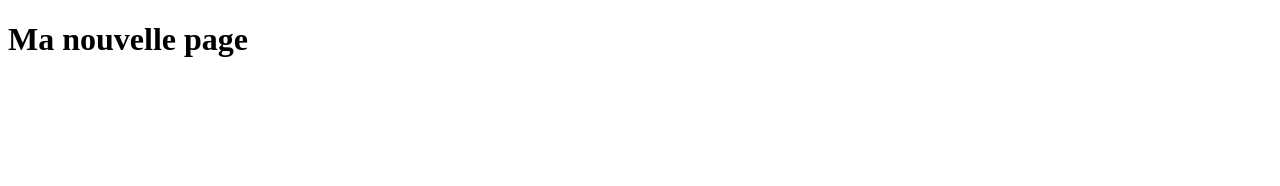
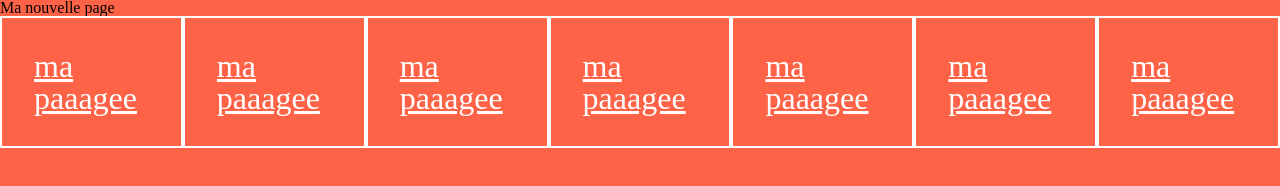
Before and after one commit to stella-roy/1w1-test, a plain HTML site: page index.html in a window 1280 px wide. Drawn offline with Linux system fonts and the light colour scheme.

Commit message:
Ajout du css

```diff
--- /dev/null
+++ b/assets/css/reset.css
@@ -0,0 +1,50 @@
+/* http://meyerweb.com/eric/tools/css/reset/
+   v2.0 | 20110126
+   License: none (public domain)
+*/
+*{
+    box-sizing: border-box;
+}
+html, body, div, span, applet, object, iframe,
+h1, h2, h3, h4, h5, h6, p, blockquote, pre,
+a, abbr, acronym, address, big, cite, code,
+del, dfn, em, img, ins, kbd, q, s, samp,
+small, strike, strong, sub, sup, tt, var,
+b, u, i, center,
+dl, dt, dd, ol, ul, li,
+fieldset, form, label, legend,
+table, caption, tbody, tfoot, thead, tr, th, td,
+article, aside, canvas, details, embed,
+figure, figcaption, footer, header, hgroup,
+menu, nav, output, ruby, section, summary,
+time, mark, audio, video {
+	margin: 0;
+	padding: 0;
+	border: 0;
+	font-size: 100%;
+	font: inherit;
+	vertical-align: baseline;
+}
+/* HTML5 display-role reset for older browsers */
+article, aside, details, figcaption, figure,
+footer, header, hgroup, menu, nav, section {
+	display: block;
+}
+body {
+	line-height: 1;
+}
+ol, ul {
+	list-style: none;
+}
+blockquote, q {
+	quotes: none;
+}
+blockquote:before, blockquote:after,
+q:before, q:after {
+	content: '';
+	content: none;
+}
+table {
+	border-collapse: collapse;
+	border-spacing: 0;
+}
--- /dev/null
+++ b/assets/css/styles.css
@@ -0,0 +1,34 @@
+@import url(reset.css);
+@import url('https://fonts.googleapis.com/css2?family=Comfortaa:wght@300..700&family=Roboto+Condensed:ital,wght@0,100..900;1,100..900&family=Roboto:ital,wght@0,100;0,300;0,400;0,500;0,700;0,900;1,100;1,300;1,400;1,500;1,700;1,900&family=Space+Mono:ital,wght@0,400;0,700;1,400;1,700&display=swap');
+
+body{
+    background-color: tomato;
+}
+
+ul{
+    display: flex;
+}
+
+li{
+    border: 2px solid white;
+    padding: 2rem;
+    transition: transform 350ms ease-in-out;
+}
+
+li:hover{
+    /* /* transform: translate(30px, 60px);  */
+    /* transform: rotate(45deg); */
+    /* transform: scale(1.05);  */
+    /* transform: skew(45deg) ; */
+    transform: rotateX(360deg);
+}
+
+a{
+    color: white;
+    font-size: 2rem;
+    transition: color 350ms ease-in-out;
+}
+
+a:hover{
+    color: gold;
+}
--- a/index.html
+++ b/index.html
@@ -4,8 +4,20 @@
     <meta charset="UTF-8">
     <meta name="viewport" content="width=device-width, initial-scale=1.0">
     <title>Document</title>
+    <link rel="stylesheet" href="assets/css/styles.css">
 </head>
 <body>
     <h1>Ma nouvelle page</h1>
+    <nav>
+        <ul>
+            <li> <a href="#">ma paaagee</a></li>
+            <li> <a href="#">ma paaagee</a></li>
+            <li> <a href="#">ma paaagee</a></li>
+            <li> <a href="#">ma paaagee</a></li>
+            <li> <a href="#">ma paaagee</a></li>
+            <li> <a href="#">ma paaagee</a></li>
+            <li> <a href="#">ma paaagee</a></li>
+        </ul>
+    </nav>
 </body>
 </html>
```
Also changed, not shown: assets/js/script.js (added).
